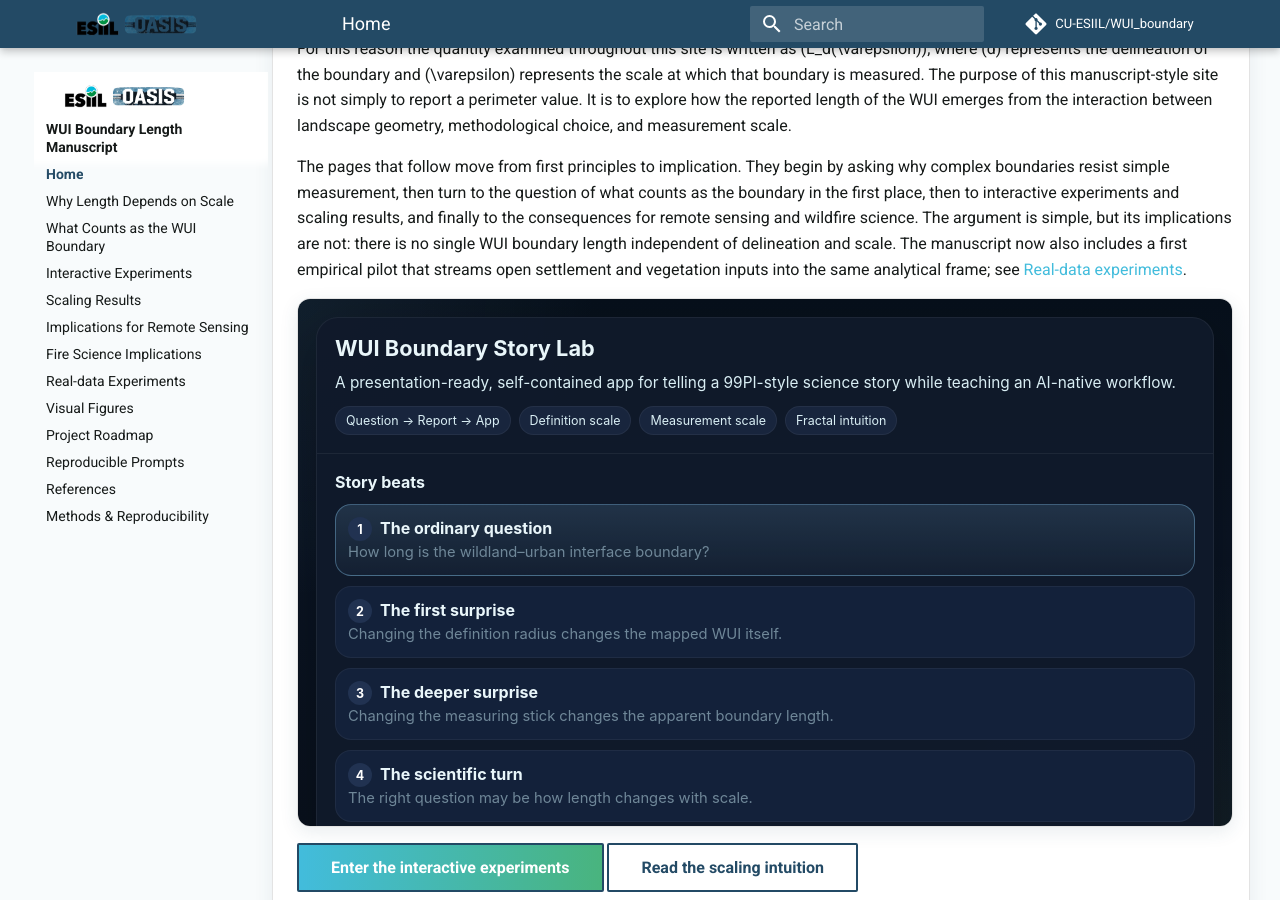
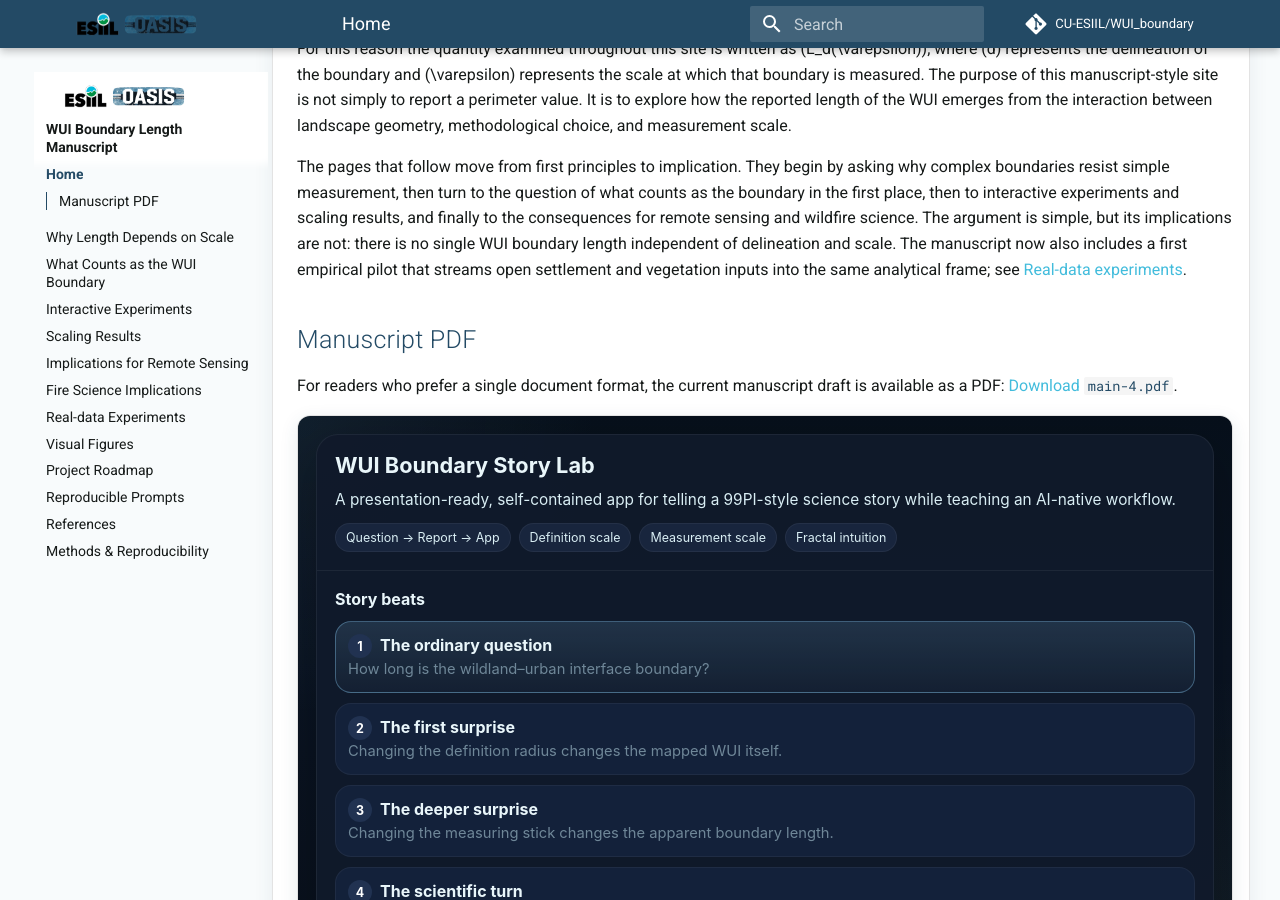
Before and after one commit to CU-ESIIL/WUI_boundary, an MkDocs documentation site: the page built from docs/index.md, in a window 1280 px wide and 900 px high, scrolled down 543 px. Built offline with MkDocs 1.6.1 and Material for MkDocs 9.7.7, drawn with Linux system fonts in a browser that asks for light colours; comment, search, counter and statistics services are not loaded.

Commit message:
Add homepage link to manuscript PDF

```diff
--- a/docs/index.md
+++ b/docs/index.md
@@ -13,6 +13,10 @@ For this reason the quantity examined throughout this site is written as \(L_d(\
 The pages that follow move from first principles to implication. They begin by asking why complex boundaries resist simple measurement, then turn to the question of what counts as the boundary in the first place, then to interactive experiments and scaling results, and finally to the consequences for remote sensing and wildfire science. The argument is simple, but its implications are not: there is no single WUI boundary length independent of delineation and scale.
 The manuscript now also includes a first empirical pilot that streams open settlement and vegetation inputs into the same analytical frame; see [Real-data experiments](real-data-experiments.md).
 
+## Manuscript PDF
+
+For readers who prefer a single document format, the current manuscript draft is available as a PDF: [Download `main-4.pdf`](assets/main-4.pdf).
+
 <div class="oasis-embed" markdown>
   <iframe
     title="Interactive Figure — Measuring the WUI boundary"
```
